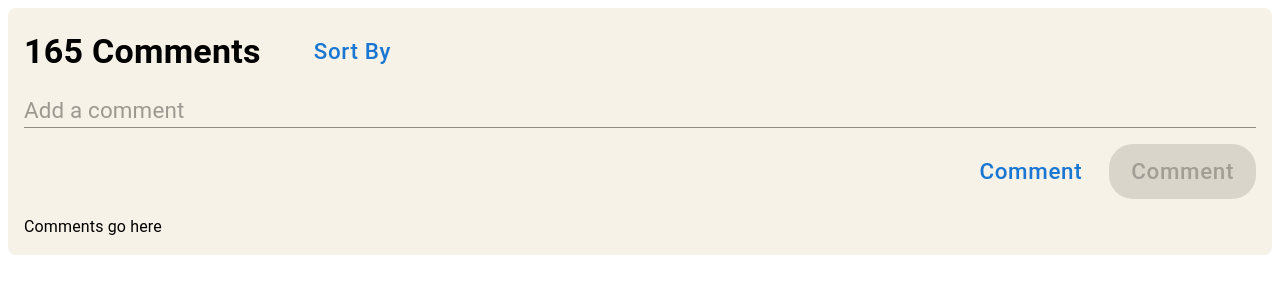
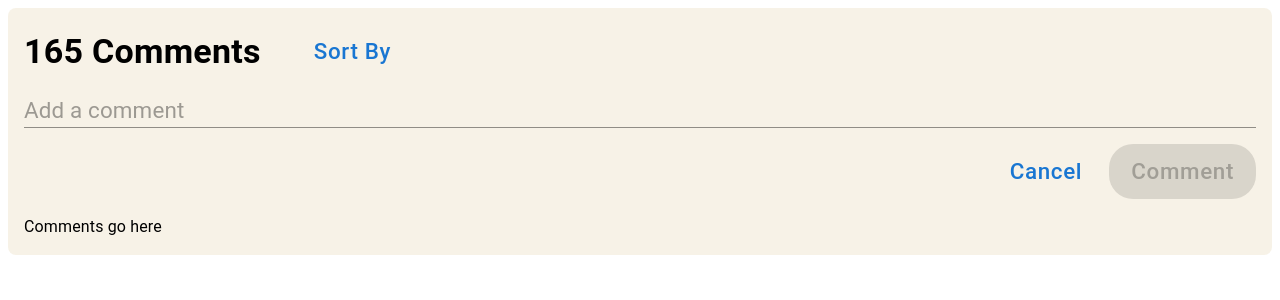
Before and after one commit to calebrub/free-comment, a React (Vite) app in the folder browser-extension/: page / in a window 1280 px wide. Shown: the top 300 px of the page. Built offline with nearby package versions, Linux system fonts and the light colour scheme; some icons are missing.

Commit message:
UI: Refactor Button Component for Reusability

```diff
--- a/browser-extension/src/components/core/CustomButton.jsx
+++ b/browser-extension/src/components/core/CustomButton.jsx
@@ -1,25 +1,15 @@
 import React from 'react'
 import {Button} from "@mui/material";
 
-export default function CommentButton({saveComment, ...props}){
+export default function CustomButton({onClick, text, ...props}){
     return (
         <Button
             variant="contained"
             color="primary"
-            onClick={saveComment?.()}
-            sx={{
-                textTransform: "none",
-                borderRadius: '24px',
-                '&.MuiButton-containedPrimary': {
-                    backgroundColor: theme => theme.palette.primary.main,
-                    '&:hover, &:focus, &:active': {
-                        backgroundColor: theme => theme.palette.primary.dark || '#0b5ed7',
-                    },
-                }
-            }}
+            onClick={onClick}
             {...props}
         >
-            Comment
+            {text}
         </Button>
     )
 }
```
